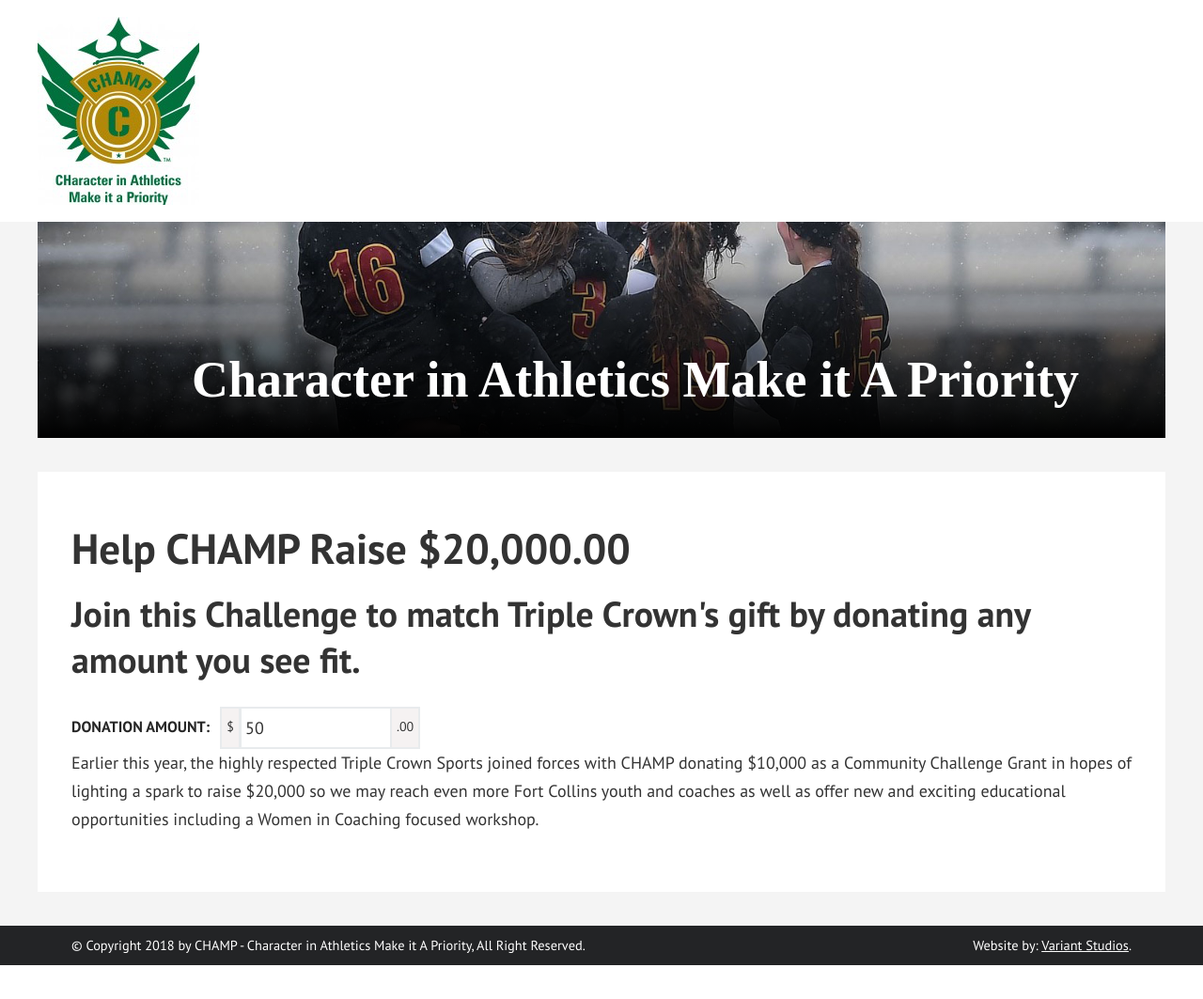
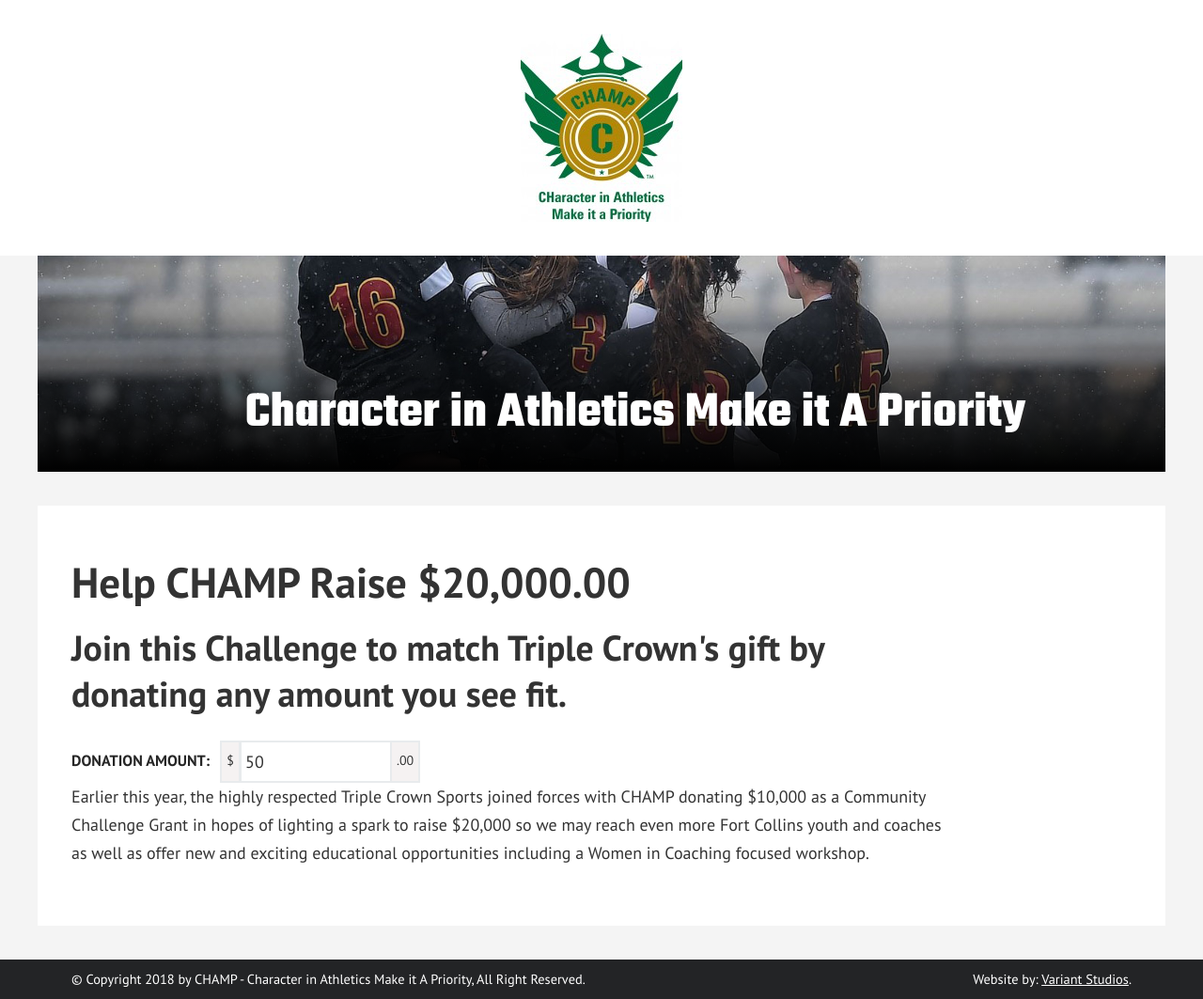
Before and after one commit to variantstudios/donate.champfc.com, a Jekyll site: the page built from index.html, in a window 1280 px wide. Shown: the whole page at 94% size. Built offline with Jekyll 4.4.1, drawn with Linux system fonts in a browser that asks for light colours; cached includes are drawn as plain includes; before the commit the page ends 1027 px from its top, so only the background shows below that.

Commit message:
Tweaks to the status messages, donate button and also make the two columns.

```diff
--- a/_includes/scripts.html
+++ b/_includes/scripts.html
@@ -16,7 +16,7 @@
 <link rel="stylesheet" href="/assets/css/style.css" media="screen"> {% endif %} {% endcomment %}
 <link rel="stylesheet" href="/assets/css/style.css" media="screen">
 
-<link href="https://fonts.googleapis.com/css?family=Mitr:600|PT+Sans:400,700" rel="stylesheet">
+<link href="https://fonts.googleapis.com/css?family=Teko:700|PT+Sans:400,700" rel="stylesheet">
 <script src="https://code.jquery.com/jquery-latest.js" type="text/javascript"></script>
 <script src="/assets/js/prod/modernizr-2.8.3.min.js"></script>
 
--- a/_layouts/front.html
+++ b/_layouts/front.html
@@ -15,22 +15,15 @@
     <div class="subpage clearfix">
         <div class="white-bg">
 
+            <div class="left">
             <h2>Help CHAMP Raise $20,000.00</h2>
             <h3>Join this Challenge to match Triple Crown's gift by donating any amount you see fit.</h3>
 
             <div class="clearfix">
                 <form id="stripeForm" action="https://wt-bbb812ec6f1b786e8adf620306562f3c-0.sandbox.auth0-extend.com/champ-donate?currency=USD&description={{page.stripe.description}}&amount={{page.stripe.price}}" method="POST">
                     <div class="clearfix">
-                <script src="https://checkout.stripe.com/checkout.js" class="stripe-button"
-                data-key="{{page.stripe.public_key}}"
-                data-amount=
-                data-name="CHAMP"
-                data-description="{{page.stripe.description}}"
-                data-label="{{page.stripe.button_label}}"
-                data-zip-code="true"
-                data-image="https://stripe.com/img/documentation/checkout/marketplace.png"
-                data-locale="auto"
-                data-allow-remember-me="true">
+                        <script src="https://checkout.stripe.com/checkout.js" class="stripe-button" data-key="{{page.stripe.public_key}}" data-amount=d ata-name="CHAMP" data-description="{{page.stripe.description}}" data-label="{{page.stripe.button_label}}" data-zip-code="true"
+                            data-image="https://stripe.com/img/documentation/checkout/marketplace.png" data-locale="auto" data-allow-remember-me="true">
                         </script>
                     </div>
 
@@ -38,13 +31,14 @@
                 Donation Amount:</label>
                         <div class="input-wrapp">
                             <span class="add-on">$</span>
-                <input  type="text" name="donationAmount" onkeypress="return (event.charCode == 8 || event.charCode == 0) ? null : event.charCode >= 48 && event.charCode <= 57"  id="donationAmount"  value="50" size="10" maxlength="10" min="0" required="">
+                            <input type="text" name="donationAmount" onkeypress="return (event.charCode == 8 || event.charCode == 0) ? null : event.charCode >= 48 && event.charCode <= 57" id="donationAmount" value="50" size="10" maxlength="10" min="0" required="">
                             <span class="add-on">.00</span>
                         </div>
                     </div>
 
 
-                {% comment %} <div class="u-field-radio-group" data-test="radio-group">
+                    {% comment %}
+                    <div class="u-field-radio-group" data-test="radio-group">
                         <label class="u-field-radio-group-option RadioGroup-option-1Wah9">
                     <input class="u-field-radio-group-input" name="donationOptions" type="radio" value="1000">
                     <span class="u-field-radio-group-label RadioGroup-label-11R4u">$10.00</span>
@@ -64,18 +58,17 @@
 
                     </div> {% endcomment %}
                 </form>
-            <div id="stripe-message-success">{{page.stripe.success_message}}</div>
-            <div id="stripe-message-fail">{{page.stripe.failure_message}}</div>
+
             </div>
 
-            <p>Earlier this year, the highly respected Triple Crown Sports joined forces
-with CHAMP donating $10,000 as a Community Challenge Grant in hopes
-of lighting a spark to raise $20,000 so we may reach even more Fort
-Collins youth and coaches as well as offer new and exciting educational
-opportunities including a Women in Coaching focused workshop.</p>
+            <div id="stripe-message-success" class="success">{{page.stripe.success_message}}</div>
+            <div id="stripe-message-fail" class="error">{{page.stripe.failure_message}}</div>
+            <p>Earlier this year, the highly respected Triple Crown Sports joined forces with CHAMP donating $10,000 as a Community Challenge Grant in hopes of lighting a spark to raise $20,000 so we may reach even more Fort Collins youth and coaches as
+                well as offer new and exciting educational opportunities including a Women in Coaching focused workshop.</p>
 
-<div id="centered">
-        <!--add this line to the html where you want the thermometer-->
+            </div>
+
+            <div class="right">
                 <div id="goal-thermometer"></div>
             </div>
 
--- a/assets/css/style.css
+++ b/assets/css/style.css
@@ -486,22 +486,6 @@
   display: block;
   margin: 1rem auto;
 }
-@media (min-width: 50em) {
-  .logo img {
-    margin: 0;
-  }
-}
-.no-mq .logo img {
-  margin: 0;
-}
-@media (min-width: 62.5em) {
-  .logo img {
-    margin: 0;
-  }
-}
-.no-mq .logo img {
-  margin: 0;
-}
 
 .main-nav {
   margin: 1rem 0 0 0;
@@ -1048,21 +1032,8 @@
 .no-mq header.siteheader {
   padding: 1rem 0;
 }
-@media (min-width: 50em) {
-  header.siteheader .logo {
-    width: 33.33333%;
-    float: left;
-    margin-right: -100%;
-    margin-left: 0;
-    clear: none;
-  }
-}
-.no-mq header.siteheader .logo {
-  width: 33.33333%;
-  float: left;
-  margin-right: -100%;
-  margin-left: 0;
-  clear: none;
+header.siteheader .logo {
+  text-align: center;
 }
 header.siteheader .main-nav {
   width: 100%;
@@ -1773,6 +1744,78 @@
 body.front {
   /* revolver Slider container */
 }
+body.front .stripe-button-el span {
+  background-image: -webkit-gradient(linear, left top, left bottom, from(#01562e), color-stop(85%, #028847), to(#b6870e));
+  background-image: -webkit-linear-gradient(#01562e, #028847 85%, #b6870e);
+  background-image: linear-gradient(#01562e, #028847 85%, #b6870e);
+  background: #036e3b;
+}
+body.front .stripe-button-el {
+  background-image: -webkit-gradient(linear, left top, left bottom, from(#01562e), to(#b6870e));
+  background-image: -webkit-linear-gradient(#01562e, #b6870e);
+  background-image: linear-gradient(#01562e, #b6870e);
+}
+@media (min-width: 50em) {
+  body.front .left {
+    width: 83.33333%;
+    float: left;
+    margin-right: -100%;
+    margin-left: 0;
+    clear: none;
+  }
+}
+.no-mq body.front .left {
+  width: 83.33333%;
+  float: left;
+  margin-right: -100%;
+  margin-left: 0;
+  clear: none;
+}
+@media (min-width: 50em) {
+  body.front .right {
+    width: 16.66667%;
+    float: right;
+    margin-left: 0;
+    margin-right: 0;
+    clear: none;
+  }
+}
+.no-mq body.front .right {
+  width: 16.66667%;
+  float: right;
+  margin-left: 0;
+  margin-right: 0;
+  clear: none;
+}
+body.front .info,
+body.front .success,
+body.front .warning,
+body.front .error,
+body.front .validation {
+  border: 1px solid;
+  margin: 10px 0px;
+  padding: 15px 10px 15px 50px;
+  background-repeat: no-repeat;
+  background-position: 10px center;
+}
+body.front .info {
+  color: #00529B;
+  background-color: #BDE5F8;
+}
+body.front .success {
+  color: #4F8A10;
+  background-color: #DFF2BF;
+  background-image: url("/assets/images/icons/checked.svg");
+}
+body.front .warning {
+  color: #9F6000;
+  background-color: #FEEFB3;
+}
+body.front .error {
+  color: #D8000C;
+  background-color: #FFBABA;
+  background-image: url("/assets/images/icons/error.svg");
+}
 body.front .front-hero {
   background: #f4f4f4;
 }
```
Also changed, not shown: assets/sass/partials/design/components/_header.scss (+4 -3 lines), assets/sass/partials/design/components/_logo.scss (+6 -6 lines), assets/sass/partials/design/pages/_front.scss (+63 -7 lines), assets/images/icons/checked.svg (added), assets/images/icons/error.svg (added). Lines whose indentation alone changed are shown as unchanged.
